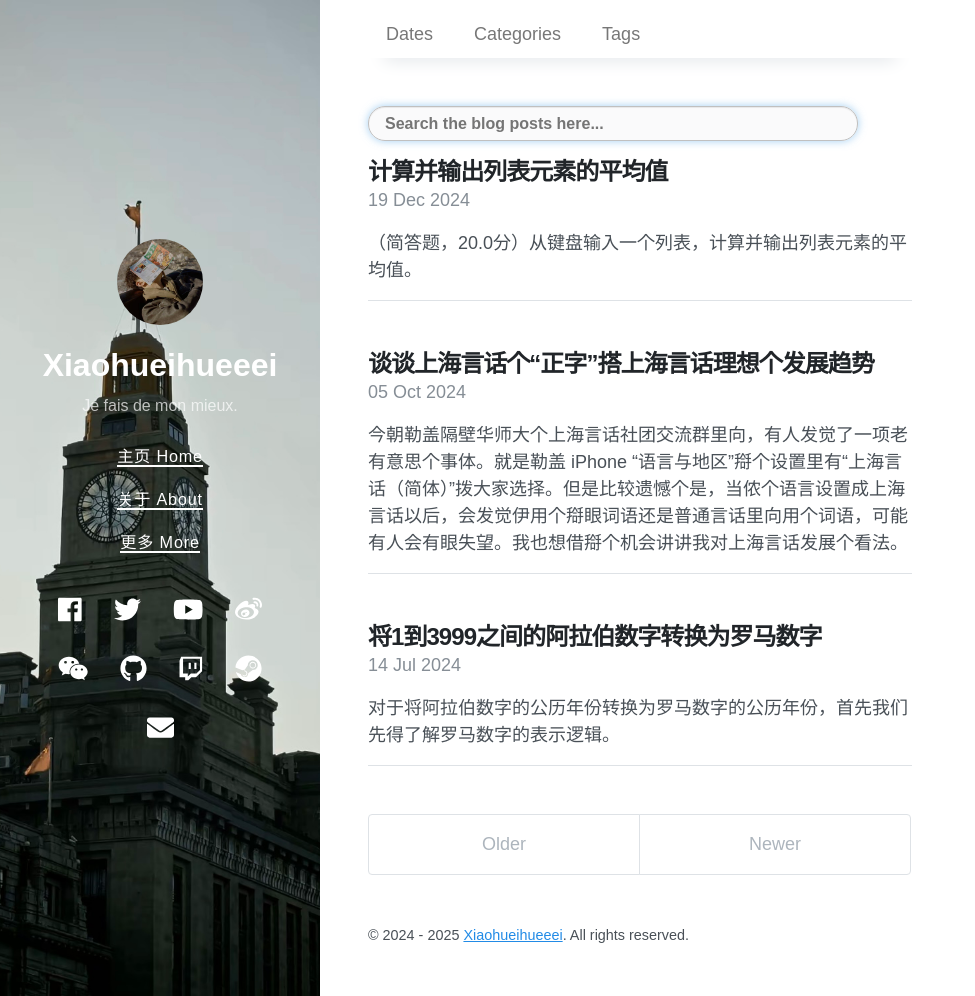
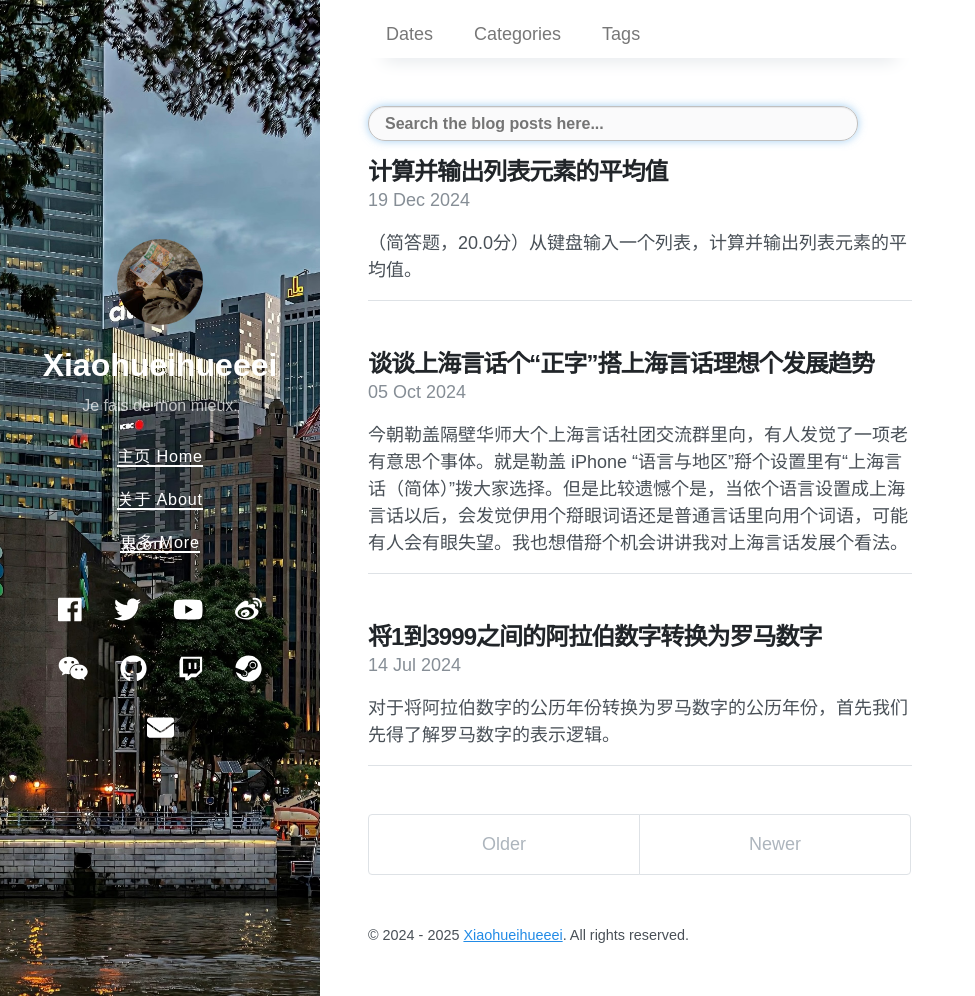
Before and after one commit to josephhaaan/josephhaaan.github.io, a Jekyll site: the page built from index.html, in a window 1280 px wide and 996 px high. Shown: the whole window, without its empty margins (0-975 px from the left). Built offline with Jekyll 4.4.1, drawn with Linux system fonts in a browser that asks for light colours; nearby versions of some CDN libraries; the list of posts is cut into pages by our own code.

Commit message:
2025/06/03/12:45 - Modified the contents.

```diff
--- a/_config.yml
+++ b/_config.yml
@@ -5,7 +5,7 @@ url: https://alexanderimnot.github.io
 avatar: /images/tx2.jpg
 paginate: 8
 permalink: pretty
-cover_image: /images/bg6.jpg
+cover_image: /images/bg7.jpg
 
 # Gems
 plugins:
```
Also changed, not shown: images/bg7.jpg (added).
